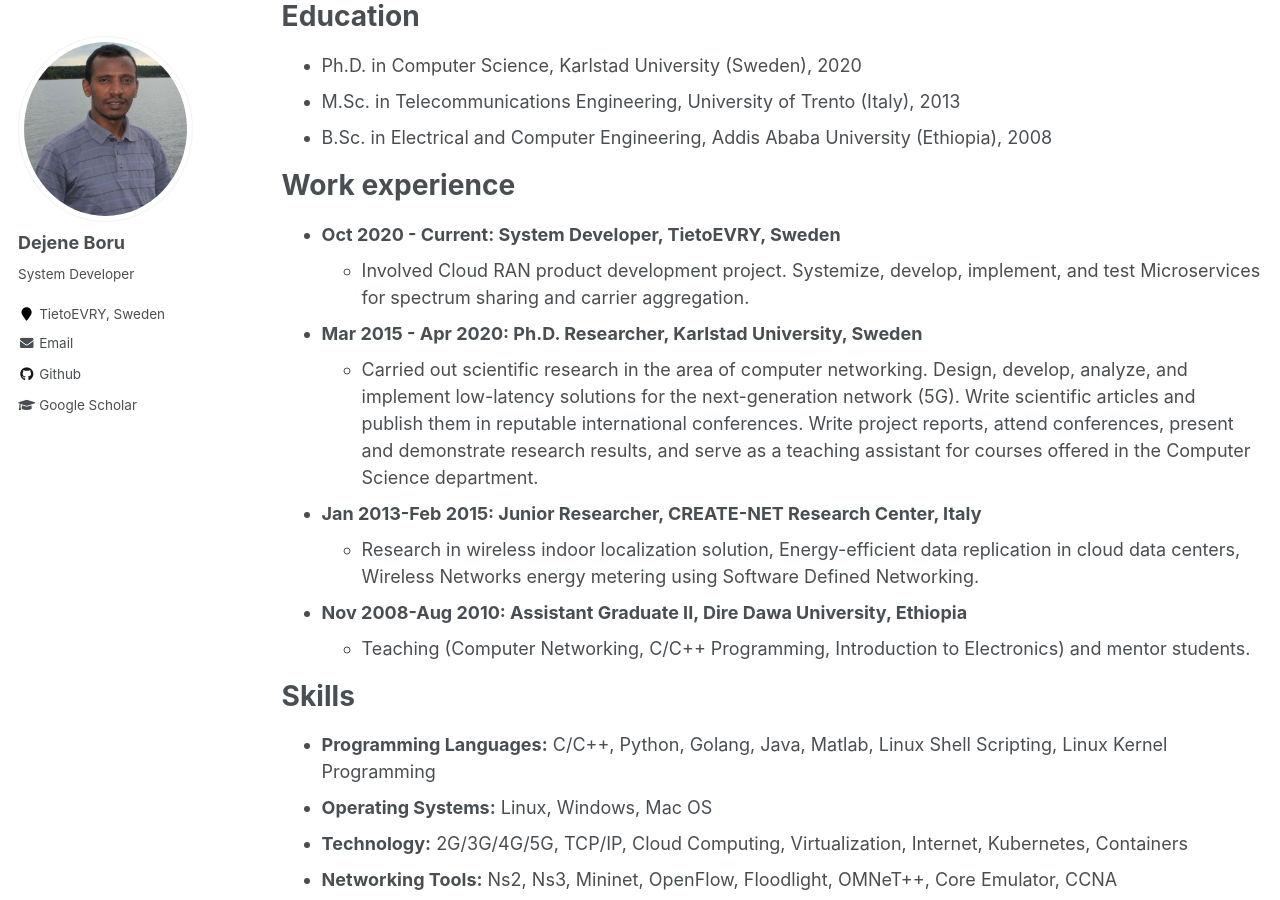
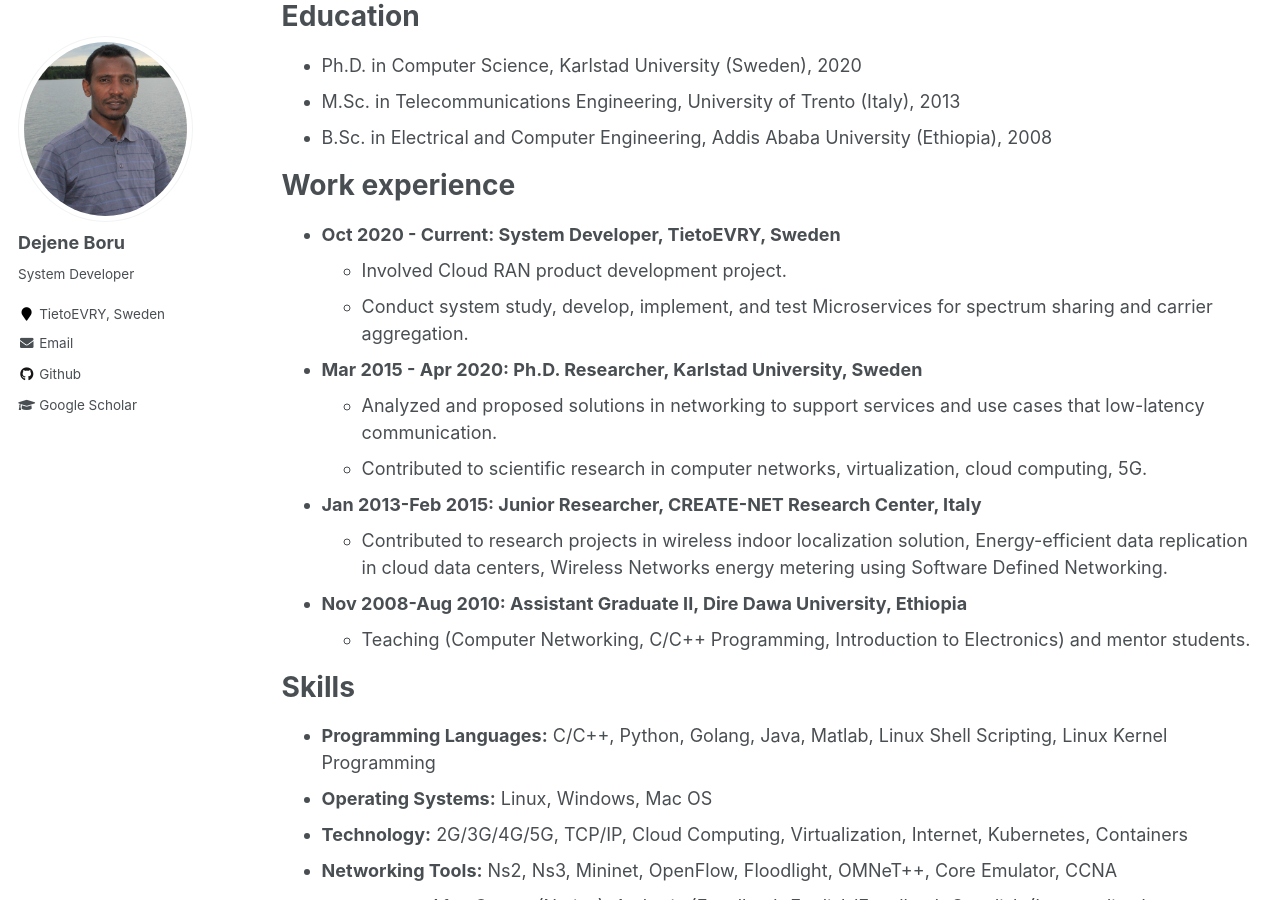
Before and after one commit to dejeneboru/dejeneboru.github.io, a Jekyll site: the page built from _pages/cv.md, in a window 1280 px wide and 900 px high, scrolled down 329 px. Built offline with Jekyll 4.4.1, drawn with Linux system fonts in a browser that asks for light colours.

Commit message:
update work experience

```diff
--- a/_pages/cv.md
+++ b/_pages/cv.md
@@ -25,11 +25,13 @@ Education
 Work experience
 ======
 * **Oct 2020 - Current: System Developer, TietoEVRY, Sweden**
-  * Involved Cloud RAN product development project. Systemize, develop, implement, and test Microservices for spectrum sharing and carrier aggregation.
+  * Involved Cloud RAN product development project.
+  * Conduct system study, develop, implement, and test Microservices for spectrum sharing and carrier aggregation.
 * **Mar 2015 - Apr 2020: Ph.D. Researcher, Karlstad University, Sweden**
-  * Carried out scientific research in the area of computer networking. Design, develop, analyze, and implement low-latency solutions for the next-generation network (5G). Write scientific articles and publish them in reputable international conferences. Write project reports, attend conferences, present and demonstrate research results, and serve as a teaching assistant for courses offered in the Computer Science department.
+  * Analyzed and proposed solutions in networking to support services and use cases that low-latency communication.
+  * Contributed to scientific research in computer networks, virtualization, cloud computing, 5G.
 * **Jan 2013-Feb 2015: Junior Researcher, CREATE-NET Research Center, Italy**
-  * Research in wireless indoor localization solution, Energy-efficient data replication in cloud data centers, Wireless Networks energy metering using Software Defined Networking.
+  * Contributed to research projects in wireless indoor localization solution, Energy-efficient data replication in cloud data centers, Wireless Networks energy metering using Software Defined Networking.
 * **Nov 2008-Aug 2010: Assistant Graduate II, Dire Dawa University, Ethiopia**
   * Teaching (Computer Networking, C/C++ Programming, Introduction to Electronics) and mentor students.
 
```
